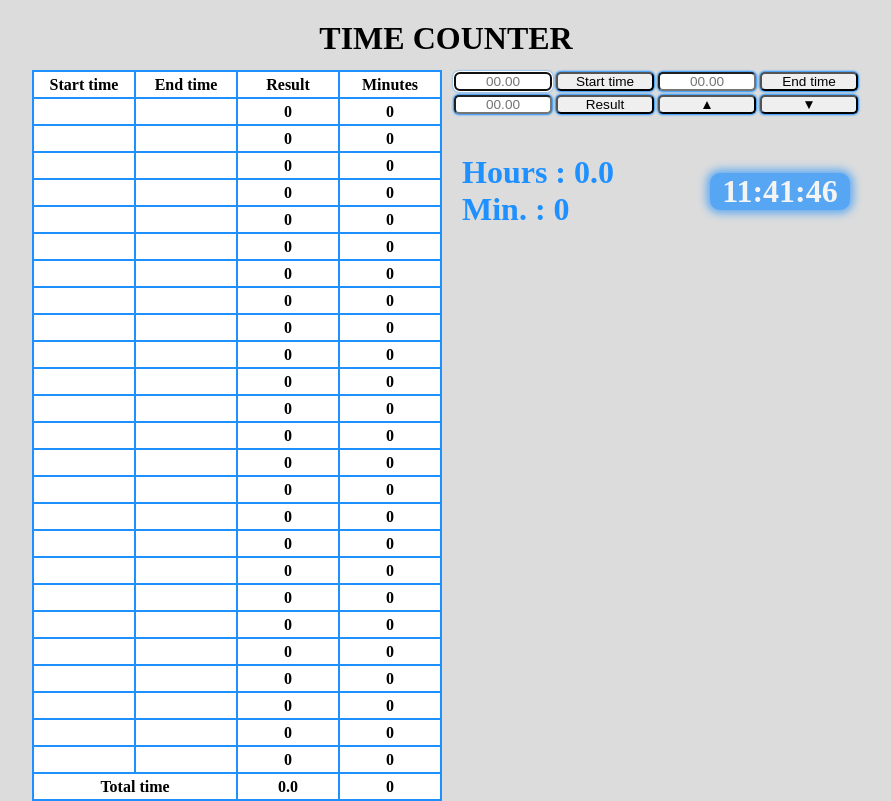
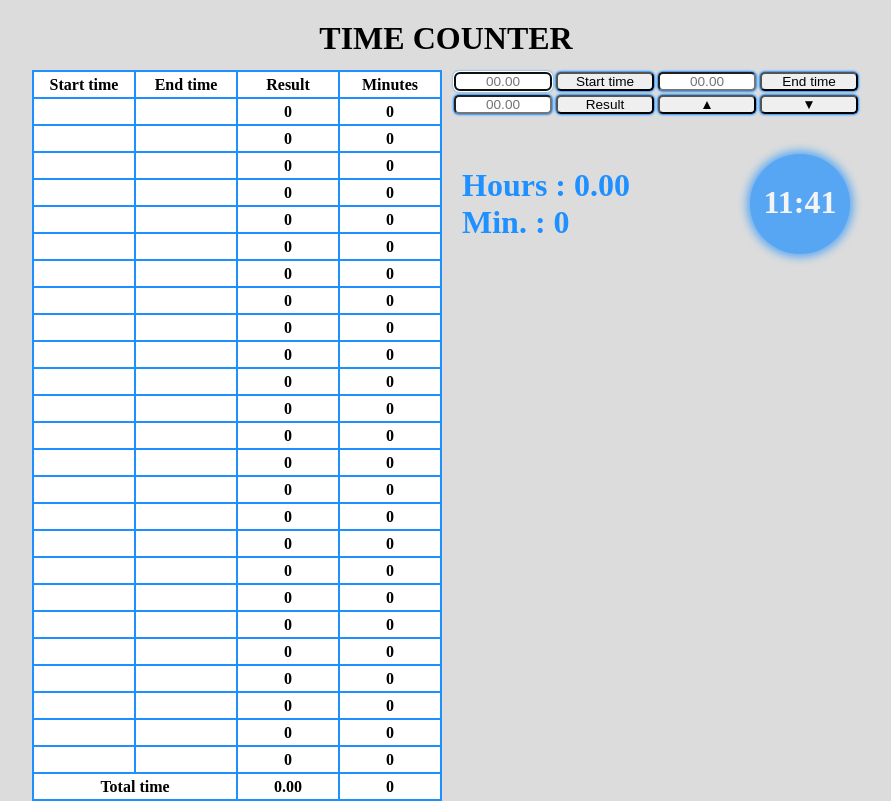
Before and after one commit to AoDWork/time_counter, a plain HTML site: page index.html in a window 1280 px wide. Shown: the whole page, without its empty margins (194-1085 px from the left). Drawn offline with Linux system fonts and the light colour scheme.

Commit message:
Circle watch + fix minutes display

```diff
--- a/app.js
+++ b/app.js
@@ -54,7 +54,8 @@ function getTime() {
     let minutes = date.getMinutes()
     let seconds = date.getSeconds()
 
-    timeElement.innerText = addZero(hours) + ":" + addZero(minutes) + ":" + addZero(seconds)
+    timeElement.innerText = addZero(hours) + ":" + addZero(minutes)
+    //+ ":" + addZero(seconds)
 }
 
 
@@ -65,6 +66,7 @@ function onClickButtonDown() {
     document.querySelector(".messageArea").classList.add("messageMarginOnBottom")
 
 };
+
 function onClickButtonUp() {
     document.querySelector('.handlers').classList.remove("reverseColumn")
     document.querySelector(".forms").classList.remove("formsMargins")
@@ -276,6 +278,9 @@ function countAllResults() {
         summOfHours = summOfHours - 60;
     }
 
+    if (summOfHours < 10) {
+        summOfHours = '0' + summOfHours
+    }
 
     let totalHours = (counterHours +'.'+ summOfHours)
     document.getElementById('itog').innerText = totalHours;
--- a/styles.css
+++ b/styles.css
@@ -93,15 +93,16 @@ div#messageArea, div#messageAreaMin{
 
 
 .time{
-    min-width: 140px;
-    max-height: 40px;
+    min-width: 100px;
+    min-height: 100px;
     margin-right: 10px;
+    padding-top: 30px;
     color: #ffffff;
     opacity: 70%;
     text-align: center;
     font-weight: bold;
     font-size: xx-large;
-    border-radius: 10px;
+    border-radius: 50%;
     background:rgb(30, 144, 255);
     box-shadow: dodgerblue 0px 0px 10px 3px;
 }
```
